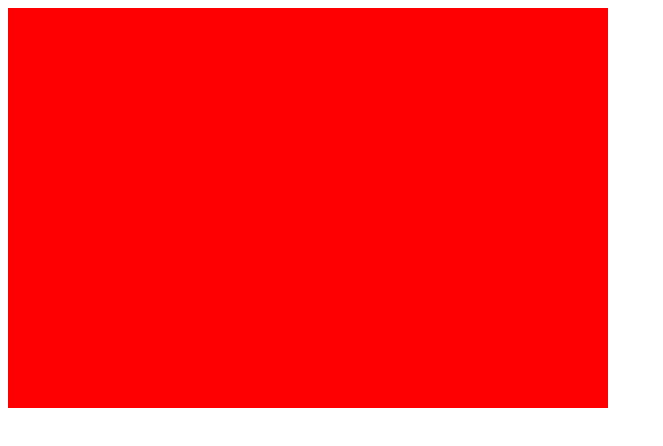
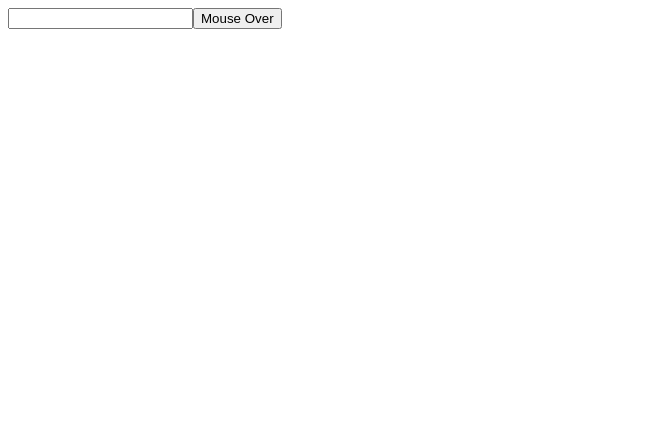
Before and after one commit to andreyfomin/angular4-ira, an Angular app: page / in a window 1280 px wide. Shown: the top 446 px of the page, without its empty margins (0-663 px from the left). Built offline with nearby package versions, Linux system fonts and the light colour scheme.

Commit message:
add mouse events

```diff
--- /dev/null
+++ b/src/app/MouseEvents/MouseEvents.component.ts
@@ -0,0 +1,27 @@
+import { Component, OnInit } from '@angular/core';
+
+@Component({
+  selector: 'app-mouse-events',
+  template: `
+  <div>
+    <input type="text" #myInput>
+    <button (mouseover)="mouseEvent($event, myInput.value)">
+      Mouse Over
+    </button>
+  </div>
+  `
+})
+export class MouseEventsComponent implements OnInit {
+  mouseCount = 0;
+  constructor() { }
+
+  mouseEvent(event, value) {
+    ++this.mouseCount;
+    console.log('mouse count: ' + this.mouseCount);
+    console.log(event, value);
+  }
+
+  ngOnInit() {
+  }
+
+}
--- a/src/app/app.component.html
+++ b/src/app/app.component.html
@@ -4,4 +4,5 @@
 <!--<app-listradio></app-listradio>-->
 <!-- <app-listbuttons></app-listbuttons> -->
 <!-- <app-if-logic></app-if-logic> -->
-<app-svg-mouse-move></app-svg-mouse-move>
+<!-- <app-svg-mouse-move></app-svg-mouse-move> -->
+<app-mouse-events></app-mouse-events>
--- a/src/app/app.module.ts
+++ b/src/app/app.module.ts
@@ -10,6 +10,7 @@ import { ListradioComponent } from './listradio/listradio.component';
 import { ListbuttonsComponent } from './listbuttons/listbuttons.component';
 import { IfLogicComponent } from './IfLogic/IfLogic.component';
 import { SVGMouseMoveComponent } from './SVGMouseMove/SVGMouseMove.component';
+import { MouseEventsComponent } from './MouseEvents/MouseEvents.component';
 
 @NgModule({
   declarations: [
@@ -22,7 +23,8 @@ import { SVGMouseMoveComponent } from './SVGMouseMove/SVGMouseMove.component';
     ListbuttonsComponent,
     IfLogicComponent
 ,
-    SVGMouseMoveComponent
+    SVGMouseMoveComponent,
+    MouseEventsComponent
 ],
   imports: [
     BrowserModule
```
Also changed, not shown: 1 other file (tests, documents, lock files or other folders).
